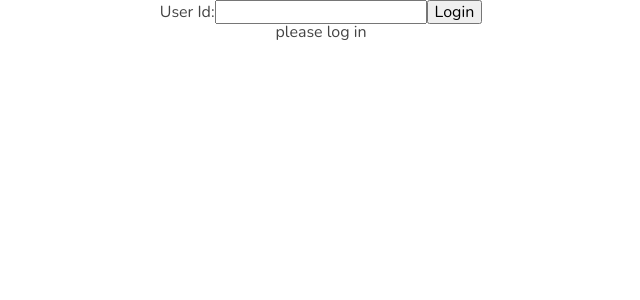
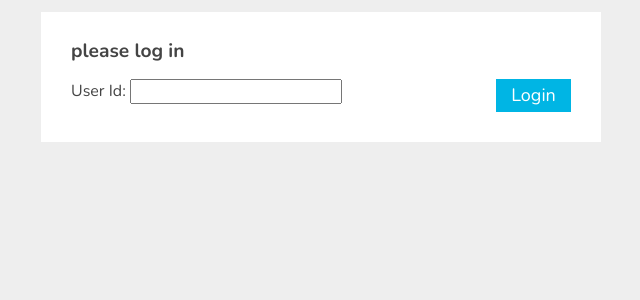
Before and after one commit to phatcatmatt/vending-machines, a React (Create React App) app: page / in a window 1280 px wide. Shown: the top 300 px of the page, without its empty margins (319-959 px from the left). Built offline with nearby package versions, Linux system fonts and the light colour scheme; no server answers.

Commit message:
added styles for remainder of app and cleaned up

```diff
--- a/src/App.css
+++ b/src/App.css
@@ -1,3 +1,5 @@
 .App {
-  text-align: center;
+  display: flex;
+  justify-content: center;
+  margin-top: 12px;
 }
--- a/src/components/AddVendingMachine.css
+++ b/src/components/AddVendingMachine.css
@@ -1,3 +1,53 @@
+.add-machine-container {
+  margin-bottom: 12px;
+}
+
+.add-machine-header {
+  display: flex;
+  justify-content: flex-end;
+}
+
+i.large{
+  font-size: 36px;
+}
+
+.add-machine-card-container {
+  display: flex;
+  justify-content: center;
+}
+
 .add-machine-card {
-  border: 1px solid lightgray;
+  background-color: #FFF;
+  box-shadow: 6px 8px 10px rgba(0, 0, 0, 0.05);
+  margin-bottom: 30px;
+  max-width: 300px;
+  padding: 30px;
+  transition: all .3s ease;
+  width: 60vw;
 }
+
+.add-machine-card:hover {
+  box-shadow: 6px 8px 15px rgba(0, 0, 0, 0.1);
+}
+
+.add-machine-card h1 {
+  font-size: 1em;
+  font-weight: 700;
+  margin: 0 0 12px 0;
+}
+
+.machine-card-footer {
+  display: flex;
+  justify-content: space-between;
+}
+
+.add-machine-attributes {
+  align-items: center;
+  display: flex;
+  justify-content: flex-start;
+}
+
+.add-machine-button-container {
+  display: flex;
+  justify-content: flex-end;
+}
--- a/src/components/AddVendingMachine.jsx
+++ b/src/components/AddVendingMachine.jsx
@@ -41,17 +41,22 @@ class AddVendingMachine extends Component {
     const { isOpen, lat, lon } = this.state;
 
     return (
-      <div>
+      <div className="add-machine-container">
+        <div className="add-machine-header">
           <span
             className="icon"
             onClick={() => this.toggleIsOpen()}
           >
-          <i className="material-icons">add_circle</i>
+            <i className="large material-icons">add_circle</i>
           </span>
-        <div>
+        </div>
+        <div className="add-machine-card-container">
           {isOpen &&
             <div className="add-machine-card">
               <form onSubmit={e => this.handleSubmit(e)}>
+                <h1>new vending machine</h1>
+                <div className="machine-card-footer">
+                  <div className="add-machine-attributes">
                     <input
                       min="-90"
                       max="90"
@@ -61,6 +66,7 @@ class AddVendingMachine extends Component {
                       placeholder="lat"
                       required
                     />
+                    &nbsp;-&nbsp;
                     <input
                       min="-180"
                       max="180"
@@ -70,10 +76,16 @@ class AddVendingMachine extends Component {
                       placeholder="lon"
                       required
                     />
+                  </div>
                   <span className="validity"></span>
-                <button type="submit">
-                  Save
+                  <div className="add-machine-button-container">
+                    <button
+                      className="button"
+                      type="submit">
+                        save
                     </button>
+                  </div>
+                </div>
               </form>
             </div>
           }
--- a/src/components/Login.css
+++ b/src/components/Login.css
@@ -0,0 +1,17 @@
+.login-container {
+  background-color: #FFF;
+  max-width: 500px;
+  padding: 30px;
+  width: 70vw;
+}
+
+.login-container h1 {
+  font-size: 1.2em;
+  font-weight: 700;
+  margin: 0 0 18px 0;
+}
+
+.login-form {
+  display: flex;
+  justify-content: space-between;
+}
--- a/src/components/Login.jsx
+++ b/src/components/Login.jsx
@@ -26,15 +26,28 @@ class Login extends Component {
 
     return (
       <div className="login-container">
-        <form onSubmit={e => this.handleSubmit(e)}>
-          <label>User Id:</label>
-          {/* TODO: add validation for this input and error messaging */}
-          <input type="text" value={formValue} onChange={e => this.handleChange(e)}></input>
-          <button type="submit">
-            Login
-          </button>
-        </form>
-        <p>please log in</p>
+        <h1>please log in</h1>
+          <form
+            className="login-form"
+            onSubmit={e => this.handleSubmit(e)}>
+            <div>
+              <label>User Id: </label>
+              {/* TODO: add validation for this input and error messaging */}
+              <input
+                type="text"
+                value={formValue}
+                onChange={e => this.handleChange(e)}
+              >
+              </input>
+            </div>
+            <div>
+              <button
+                className="button"
+                type="submit">
+                Login
+              </button>
+            </div>
+          </form>
       </div>
     );
   }
--- a/src/components/VendingMachineCard.css
+++ b/src/components/VendingMachineCard.css
@@ -1,20 +1,24 @@
 .vending-machine-card {
-  border: 1px solid #dfdfdf;
-  width: 250px;
+  /* border: 1px solid #dfdfdf; */
+  background-color: #FFF;
+  border-left: 5px solid rgb(0, 181, 228);
+  width: 70vw;
+  max-width: 500px;
   padding: 30px;
   margin: 0 12px 12px 12px;
-  box-shadow: 2px 6px 25px rgba(0, 0, 0, 0.1);
+  box-shadow: 6px 8px 10px rgba(0, 0, 0, 0.05);
   transition: all .3s ease;
 }
 
 .vending-machine-card:hover {
-  box-shadow: 2px 6px 30px rgba(0, 0, 0, 0.2);
+  box-shadow: 6px 8px 15px rgba(0, 0, 0, 0.1);
 }
 
 .header-row {
   display: flex;
   justify-content: space-between;
-  font-size: 10px;
+  font-weight: 700;
+  font-size: .6em;
   margin-bottom: 12px;
 }
 
--- a/src/components/VendingMachineList.jsx
+++ b/src/components/VendingMachineList.jsx
@@ -30,7 +30,6 @@ class VendingMachineList extends Component {
     } else {
       return (
         <div>
-          <h4>your vending machines</h4>
           <ul>
             {vendingMachines.map(v => {
               return (
--- a/src/index.css
+++ b/src/index.css
@@ -1,8 +1,9 @@
 body {
+  background-color: #eeeeee;
+  color: #444444;
+  font-family: 'Nunito', sans-serif;
   margin: 0;
   padding: 0;
-  font-family: 'Nunito', sans-serif;
-  color: #444444;
 }
 
 li {
@@ -16,3 +17,17 @@ li {
 .icon:hover {
   color: #666666
 }
+
+.button {
+  background-color: rgb(0, 181, 228);
+  border: none;
+  color: #FFF;
+  font-size: 18px;
+  padding: 6px;
+  width: 75px;
+}
+
+.button:hover {
+  background-color: rgba(0, 181, 228, .8);
+  cursor: pointer;
+}
```
Lines whose indentation alone changed are shown as unchanged.
